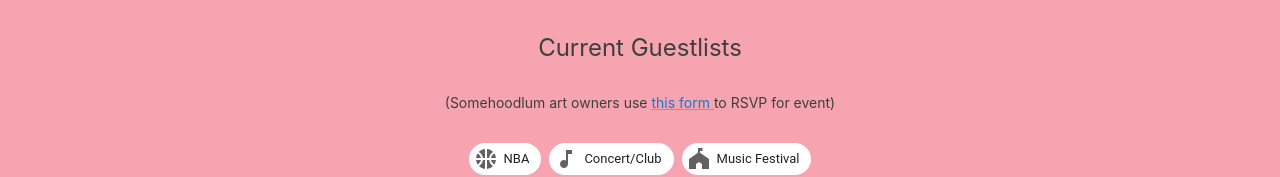
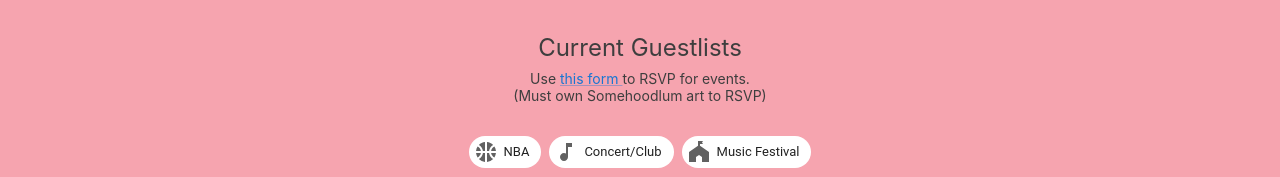
Before and after one commit to devlife2022/lum-life, a React (Create React App) app in the folder lum-life/: page / in a window 1280 px wide. Shown: the part 591-768 px from the top of the page. Built offline with nearby package versions, Linux system fonts and the light colour scheme; no server answers; the database is empty.

Commit message:
Slight Formatting correction

```diff
--- a/lum-life/src/Components/GuestlistList.js
+++ b/lum-life/src/Components/GuestlistList.js
@@ -72,9 +72,11 @@ firebase.firestore()
   	</Box>
   </Grid>
   <Grid item>
-  	<Box sx={{marginTop: 4}}>
-        <div style={{fontSize: '14px', color: '#3e3e3e'}}>
-        	(Somehoodlum art owners use <Link href="https://forms.gle/RiiDuSxn7BPepVvG9" target="_blank">  this form </Link> to RSVP for event)
+  	<Box sx={{marginTop: 1}}>
+        <div style={{fontSize: '14px', color: '#3e3e3e', textAlign:'center'}}>
+        	Use <Link href="https://forms.gle/RiiDuSxn7BPepVvG9" target="_blank">  this form </Link> to RSVP for events.
+        	<br/>
+        	(Must own Somehoodlum art to RSVP)
         </div>
   	</Box>
   </Grid>
```
